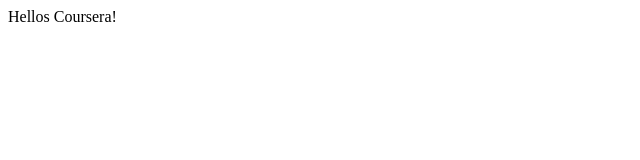
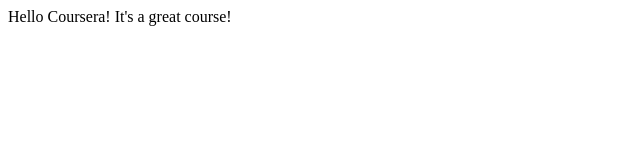
Before and after one commit to Andreypavshukov/coursera-test, a plain HTML site: page site/index.html in a window 1280 px wide. Shown: the whole page, without its empty margins (0-640 px from the left). Drawn offline with Linux system fonts and the light colour scheme.

Commit message:
Small addition to our page content.

```diff
--- a/site/index.html
+++ b/site/index.html
@@ -4,6 +4,6 @@
 	<title>Hello Coursera!</title>
 </head>
 <body>
-<hl>Hellos Coursera!</hl>
+<hl>Hello Coursera! It's a great course!</hl>
 </body>
 </html>
```
